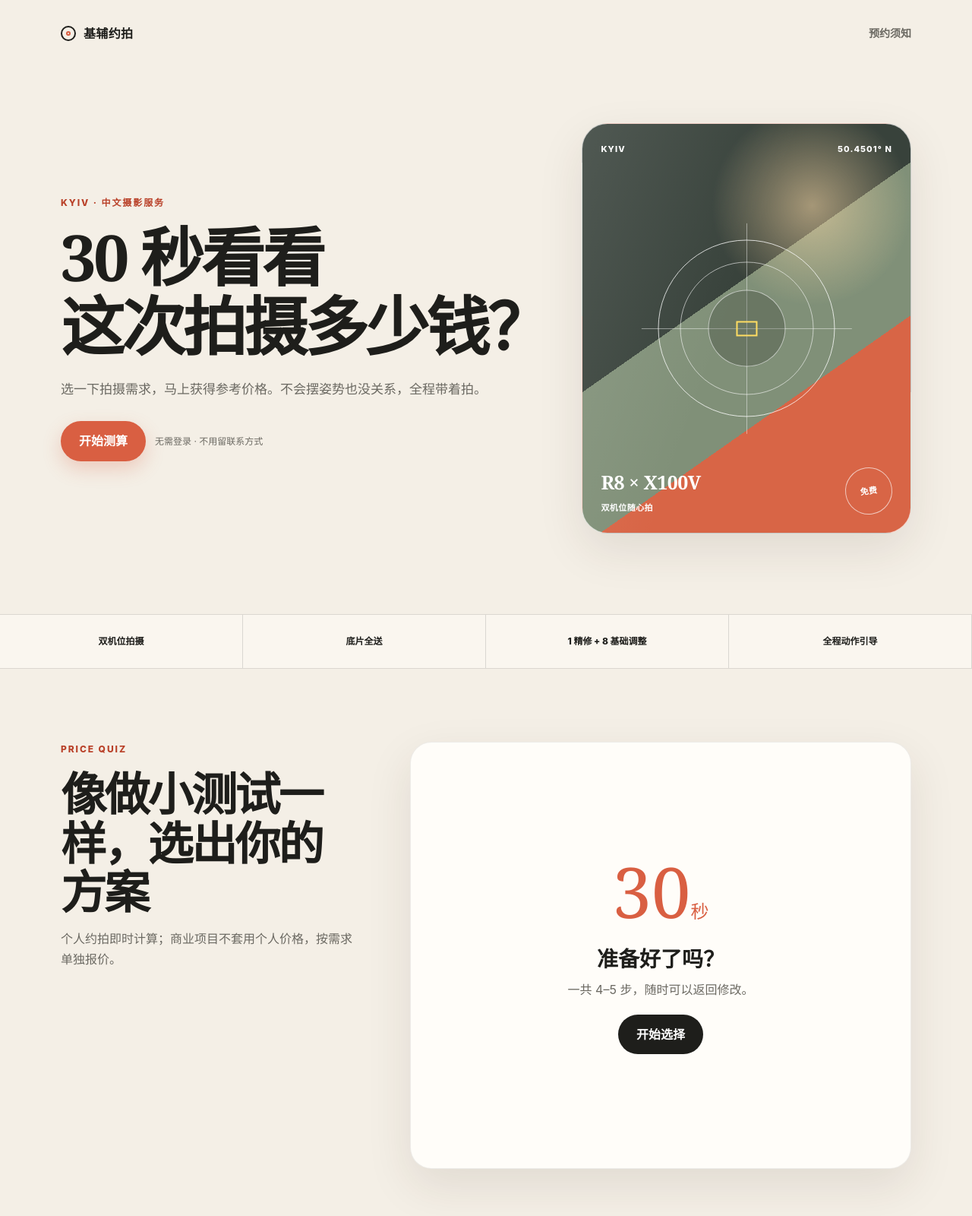
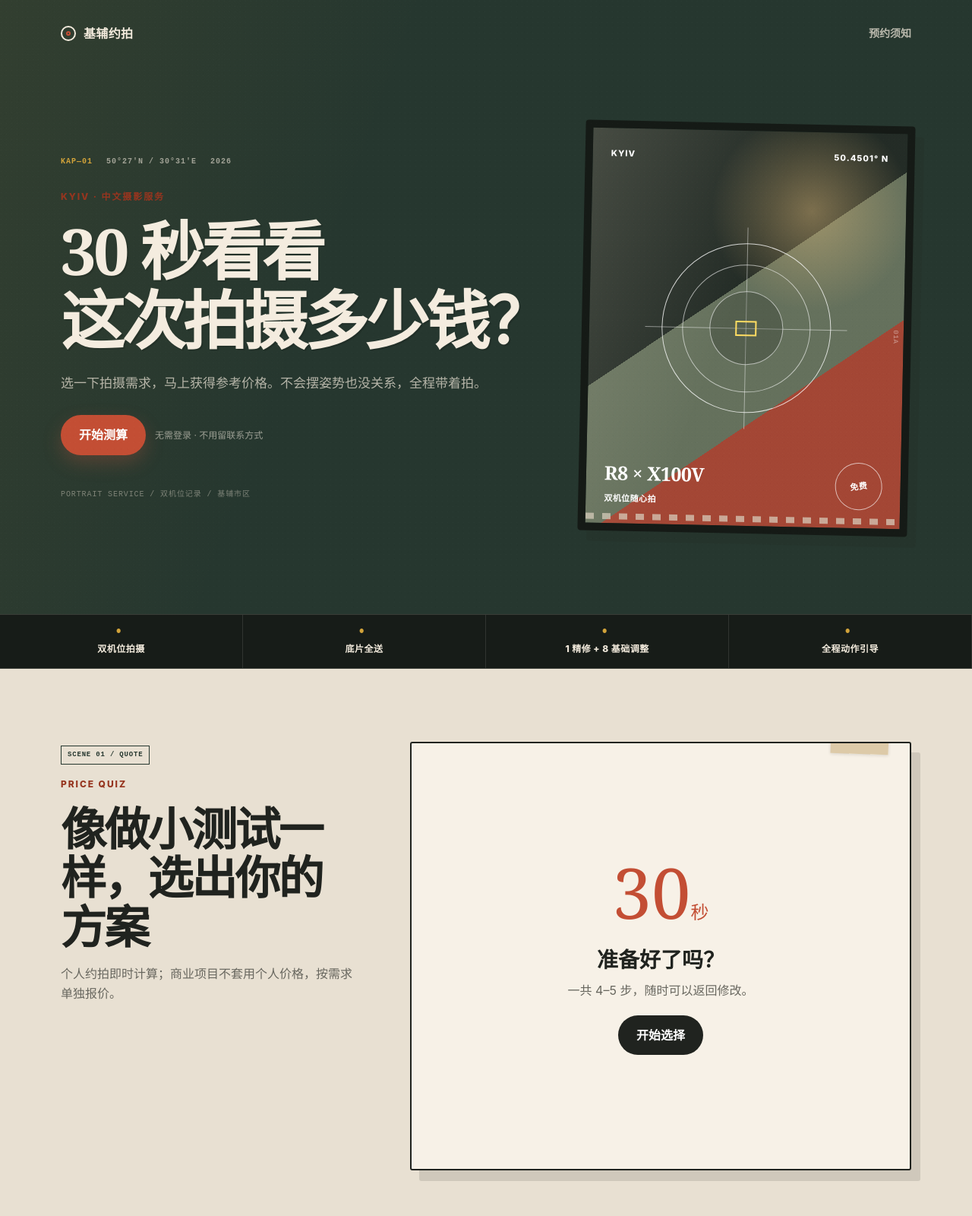
Before and after one commit to shangjinggege-hash/kyiv-photo, a plain HTML site: page index.html in a window 1280 px wide. Shown: the top 1600 px of the page at 76% size. Drawn offline with Linux system fonts and the light colour scheme.

Commit message:
Restyle site with Eastern European film aesthetic

```diff
--- a/index.html
+++ b/index.html
@@ -32,6 +32,11 @@
     <main id="top">
       <section class="hero section-shell" aria-labelledby="hero-title">
         <div class="hero-copy">
+          <div class="film-meta" aria-label="基辅摄影档案编号">
+            <span>KAP—01</span>
+            <span>50°27′N / 30°31′E</span>
+            <span>2026</span>
+          </div>
           <p class="eyebrow">KYIV · 中文摄影服务</p>
           <h1 id="hero-title">30 秒看看<br />这次拍摄多少钱？</h1>
           <p class="hero-lede">选一下拍摄需求，马上获得参考价格。不会摆姿势也没关系，全程带着拍。</p>
@@ -39,9 +44,10 @@
             <button class="button button-primary" type="button" data-action="start">开始测算</button>
             <span class="microcopy">无需登录 · 不用留联系方式</span>
           </div>
+          <p class="film-note">PORTRAIT SERVICE / 双机位记录 / 基辅市区</p>
         </div>
 
-        <div class="camera-card" aria-label="Canon R8 与 Fujifilm X100V 双机位服务">
+        <div class="camera-card film-frame" aria-label="Canon R8 与 Fujifilm X100V 双机位服务">
           <div class="camera-card-top">
             <span>KYIV</span>
             <span>50.4501° N</span>
@@ -58,6 +64,7 @@
             </div>
             <span class="free-stamp">免费</span>
           </div>
+          <span class="film-frame-number" aria-hidden="true">01A</span>
         </div>
       </section>
 
@@ -70,6 +77,7 @@
 
       <section class="calculator-section section-shell" id="calculator" aria-labelledby="calculator-title">
         <div class="section-intro">
+          <span class="scene-label">SCENE 01 / QUOTE</span>
           <p class="eyebrow">PRICE QUIZ</p>
           <h2 id="calculator-title">像做小测试一样，选出你的方案</h2>
           <p>个人约拍即时计算；商业项目不套用个人价格，按需求单独报价。</p>
@@ -131,6 +139,7 @@
 
       <section class="experience section-shell" aria-labelledby="experience-title">
         <div class="experience-heading">
+          <span class="scene-label">SCENE 02 / DIRECTION</span>
           <p class="eyebrow">EASY SHOOTING</p>
           <h2 id="experience-title">不会摆姿势？<br />没关系。</h2>
         </div>
@@ -175,6 +184,7 @@
 
       <section class="booking-notes section-shell" id="booking-notes" aria-labelledby="notes-title">
         <div class="notes-heading">
+          <span class="scene-label">END CREDITS / BOOKING</span>
           <p class="eyebrow">BEFORE BOOKING</p>
           <h2 id="notes-title">❗预约须知</h2>
           <p>支付定金即默认同意以下内容，请在预约前完整阅读。</p>
--- a/styles.css
+++ b/styles.css
@@ -1,14 +1,17 @@
 :root {
-  --paper: #f4efe6;
-  --paper-strong: #ebe2d3;
-  --surface: #fffdf9;
-  --ink: #1e1e1b;
-  --muted: #6b6962;
-  --line: rgba(30, 30, 27, 0.14);
-  --accent: #d95f42;
-  --accent-dark: #b94129;
-  --green: #68745a;
-  --shadow: 0 22px 60px rgba(55, 42, 27, 0.1);
+  --paper: #e8e0d2;
+  --paper-strong: #d9cebd;
+  --surface: #f7f1e7;
+  --ink: #20231f;
+  --muted: #68675f;
+  --line: rgba(32, 35, 31, 0.2);
+  --accent: #c34e34;
+  --accent-dark: #96351f;
+  --forest: #26372f;
+  --forest-light: #415446;
+  --mustard: #d2a33a;
+  --green: #596a58;
+  --shadow: 12px 14px 0 rgba(32, 35, 31, 0.12);
   --radius-lg: 28px;
   --radius-md: 18px;
   --radius-sm: 12px;
@@ -31,6 +34,20 @@ body {
   font-family: -apple-system, BlinkMacSystemFont, "Segoe UI", "PingFang SC", "Hiragino Sans GB", "Microsoft YaHei", sans-serif;
   line-height: 1.65;
   text-rendering: optimizeLegibility;
+}
+
+body::after {
+  position: fixed;
+  z-index: 100;
+  inset: 0;
+  pointer-events: none;
+  opacity: 0.16;
+  background-image:
+    radial-gradient(circle at 18% 20%, rgba(255, 255, 255, 0.36) 0 0.6px, transparent 0.8px),
+    radial-gradient(circle at 72% 68%, rgba(0, 0, 0, 0.32) 0 0.5px, transparent 0.8px);
+  background-size: 7px 7px, 9px 9px;
+  content: "";
+  mix-blend-mode: soft-light;
 }
 
 button,
@@ -67,13 +84,14 @@ button {
   min-height: 72px;
   margin-inline: auto;
   padding-top: env(safe-area-inset-top);
+  color: #f2eadc;
 }
 
 .brand {
   display: inline-flex;
   gap: 10px;
   align-items: center;
-  color: var(--ink);
+  color: #f2eadc;
   font-weight: 800;
   text-decoration: none;
   letter-spacing: 0.02em;
@@ -83,7 +101,7 @@ button {
   position: relative;
   width: 20px;
   height: 20px;
-  border: 2px solid var(--ink);
+  border: 2px solid #f2eadc;
   border-radius: 50%;
 }
 
@@ -98,17 +116,49 @@ button {
 .header-link {
   min-height: 44px;
   padding: 10px 0 10px 16px;
-  color: var(--muted);
+  color: rgba(242, 234, 220, 0.72);
   font-size: 14px;
   font-weight: 700;
   text-decoration: none;
 }
 
 .hero {
+  position: relative;
+  z-index: 1;
   display: grid;
   gap: 36px;
   align-items: center;
   padding-block: 48px 64px;
+}
+
+.hero::before {
+  position: absolute;
+  z-index: -1;
+  top: -88px;
+  bottom: 0;
+  left: 50%;
+  width: 100vw;
+  background:
+    linear-gradient(110deg, rgba(210, 163, 58, 0.07), transparent 36%),
+    var(--forest);
+  content: "";
+  transform: translateX(-50%);
+}
+
+.film-meta {
+  display: flex;
+  flex-wrap: wrap;
+  gap: 8px 18px;
+  margin-bottom: 28px;
+  color: rgba(242, 234, 220, 0.6);
+  font-family: "Courier New", monospace;
+  font-size: 10px;
+  font-weight: 700;
+  letter-spacing: 0.1em;
+}
+
+.film-meta span:first-child {
+  color: var(--mustard);
 }
 
 .eyebrow {
@@ -138,12 +188,14 @@ button {
 .hero h1 {
   max-width: 720px;
   font-size: clamp(44px, 13vw, 84px);
+  color: #f4ecdf;
+  text-shadow: 2px 2px 0 rgba(0, 0, 0, 0.13);
 }
 
 .hero-lede {
   max-width: 580px;
   margin: 24px 0 0;
-  color: var(--muted);
+  color: rgba(242, 234, 220, 0.7);
   font-size: 17px;
 }
 
@@ -193,8 +245,17 @@ button {
 }
 
 .microcopy {
-  color: var(--muted);
+  color: rgba(242, 234, 220, 0.58);
   font-size: 12px;
+}
+
+.film-note {
+  margin: 28px 0 0;
+  color: rgba(242, 234, 220, 0.42);
+  font-family: "Courier New", monospace;
+  font-size: 10px;
+  letter-spacing: 0.09em;
+  text-transform: uppercase;
 }
 
 .camera-card {
@@ -203,20 +264,47 @@ button {
   min-height: 460px;
   justify-self: center;
   overflow: hidden;
-  border: 1px solid rgba(255, 255, 255, 0.7);
-  border-radius: 34px;
+  border: 10px solid #151a16;
+  border-radius: 4px;
   color: #fff;
   background:
-    radial-gradient(circle at 70% 20%, rgba(255, 220, 168, 0.55), transparent 25%),
-    linear-gradient(145deg, #38423b 0 42%, #809078 42% 66%, #d86546 66% 100%);
+    radial-gradient(circle at 70% 20%, rgba(235, 196, 128, 0.48), transparent 26%),
+    linear-gradient(145deg, #222c27 0 42%, #697762 42% 66%, #ad4937 66% 100%);
   box-shadow: var(--shadow);
+  transform: rotate(1.2deg);
 }
 
 .camera-card::before {
   position: absolute;
   inset: 0;
-  background: linear-gradient(110deg, rgba(255, 255, 255, 0.12), transparent 46%);
+  background:
+    linear-gradient(110deg, rgba(255, 242, 214, 0.16), transparent 46%),
+    linear-gradient(0deg, rgba(52, 41, 28, 0.08), rgba(52, 41, 28, 0.08));
   content: "";
+}
+
+.camera-card::after {
+  position: absolute;
+  z-index: 3;
+  right: 0;
+  bottom: 5px;
+  left: 0;
+  height: 8px;
+  background: repeating-linear-gradient(90deg, #d9cebd 0 11px, transparent 11px 22px);
+  content: "";
+  opacity: 0.72;
+}
+
+.film-frame-number {
+  position: absolute;
+  z-index: 4;
+  top: 50%;
+  right: 9px;
+  color: rgba(255, 255, 255, 0.48);
+  font-family: "Courier New", monospace;
+  font-size: 9px;
+  letter-spacing: 0.08em;
+  transform: rotate(90deg) translateY(-50%);
 }
 
 .camera-card-top,
@@ -328,8 +416,9 @@ button {
 .benefit-bar {
   display: grid;
   grid-template-columns: repeat(2, 1fr);
-  border-block: 1px solid var(--line);
-  background: rgba(255, 253, 249, 0.48);
+  border-block: 1px solid rgba(242, 234, 220, 0.16);
+  color: #f2eadc;
+  background: #171c18;
 }
 
 .benefit-bar div {
@@ -337,11 +426,19 @@ button {
   min-height: 70px;
   place-items: center;
   padding: 12px;
-  border-right: 1px solid var(--line);
-  border-bottom: 1px solid var(--line);
+  border-right: 1px solid rgba(242, 234, 220, 0.12);
+  border-bottom: 1px solid rgba(242, 234, 220, 0.12);
   font-size: 12px;
   font-weight: 800;
+  letter-spacing: 0.04em;
   text-align: center;
+}
+
+.benefit-bar div::before {
+  margin-right: 6px;
+  color: var(--mustard);
+  content: "●";
+  font-size: 7px;
 }
 
 .calculator-section {
@@ -352,6 +449,18 @@ button {
 .section-intro {
   max-width: 680px;
   margin-bottom: 32px;
+}
+
+.scene-label {
+  display: inline-block;
+  margin-bottom: 16px;
+  padding: 4px 8px;
+  border: 1px solid currentColor;
+  color: var(--forest);
+  font-family: "Courier New", monospace;
+  font-size: 9px;
+  font-weight: 800;
+  letter-spacing: 0.09em;
 }
 
 .section-intro h2,
@@ -369,10 +478,24 @@ button {
 .quiz-card {
   min-height: 480px;
   overflow: hidden;
-  border: 1px solid rgba(30, 30, 27, 0.08);
-  border-radius: var(--radius-lg);
+  position: relative;
+  border: 2px solid var(--ink);
+  border-radius: 3px;
   background: var(--surface);
   box-shadow: var(--shadow);
+}
+
+.quiz-card::before {
+  position: absolute;
+  z-index: 2;
+  top: -12px;
+  right: 28px;
+  width: 76px;
+  height: 26px;
+  background: rgba(211, 188, 145, 0.72);
+  content: "";
+  transform: rotate(2deg);
+  box-shadow: 0 1px 4px rgba(35, 29, 22, 0.14);
 }
 
 .quiz-welcome {
@@ -436,7 +559,7 @@ button {
   width: 25%;
   height: 100%;
   border-radius: inherit;
-  background: var(--accent);
+  background: linear-gradient(90deg, var(--accent), var(--mustard));
   transition: width 220ms ease;
 }
 
@@ -478,7 +601,7 @@ button {
   justify-content: center;
   padding: 15px 18px;
   border: 1px solid var(--line);
-  border-radius: var(--radius-sm);
+  border-radius: 2px;
   color: var(--ink);
   background: #fff;
   text-align: left;
@@ -487,8 +610,14 @@ button {
 
 .option-card:hover,
 .option-card.is-selected {
-  border-color: var(--accent);
-  background: #fff5f1;
+  border-color: var(--forest);
+  color: #f5ede0;
+  background: var(--forest);
+}
+
+.option-card.is-selected span,
+.option-card:hover span {
+  color: rgba(245, 237, 224, 0.65);
 }
 
 .option-card:active {
@@ -615,7 +744,20 @@ button {
 }
 
 .result-card {
+  position: relative;
   padding: 28px 24px 32px;
+}
+
+.result-card::before {
+  display: block;
+  margin-bottom: 18px;
+  padding-bottom: 8px;
+  border-bottom: 1px dashed var(--line);
+  color: var(--muted);
+  font-family: "Courier New", monospace;
+  font-size: 9px;
+  letter-spacing: 0.12em;
+  content: "KYIV / FRAME 01 / CONTACT SHEET";
 }
 
 .result-eyebrow {
@@ -651,7 +793,7 @@ button {
 .result-badge {
   flex: 0 0 auto;
   padding: 7px 10px;
-  border-radius: 999px;
+  border-radius: 2px;
   color: var(--accent-dark);
   background: #fbe2da;
   font-size: 11px;
@@ -674,7 +816,8 @@ button {
 
 .price-block {
   padding-block: 28px 22px;
-  text-align: center;
+  position: relative;
+  text-align: left;
 }
 
 .price-block > span {
@@ -690,6 +833,7 @@ button {
   font-family: Georgia, serif;
   font-size: clamp(60px, 18vw, 88px);
   line-height: 1.1;
+  letter-spacing: -0.04em;
 }
 
 .price-block small {
@@ -706,8 +850,9 @@ button {
 
 .price-summary {
   padding: 6px 16px;
-  border-radius: 12px;
-  background: var(--paper);
+  border: 1px solid var(--line);
+  border-radius: 2px;
+  background: #eee6d8;
 }
 
 .summary-row {
@@ -746,8 +891,9 @@ button {
 .deposit-callout,
 .commercial-message {
   padding: 16px;
-  border-radius: 12px;
-  background: #edf0e9;
+  border-left: 4px solid var(--mustard);
+  border-radius: 0;
+  background: #dce1d7;
   font-size: 13px;
 }
 
@@ -802,7 +948,20 @@ button {
 }
 
 .experience {
+  position: relative;
   padding-block: 72px 96px;
+}
+
+.experience::before {
+  position: absolute;
+  z-index: -1;
+  top: 0;
+  bottom: 0;
+  left: 50%;
+  width: 100vw;
+  background: rgba(38, 55, 47, 0.06);
+  content: "";
+  transform: translateX(-50%);
 }
 
 .experience-heading {
@@ -814,13 +973,21 @@ button {
   gap: 1px;
   overflow: hidden;
   border: 1px solid var(--line);
-  border-radius: var(--radius-lg);
+  border-radius: 2px;
   background: var(--line);
 }
 
 .experience-grid article {
   padding: 28px 24px;
   background: var(--surface);
+}
+
+.experience-grid article:nth-child(2) {
+  background: #dbe0d5;
+}
+
+.experience-grid article:nth-child(3) {
+  background: #e5d2c7;
 }
 
 .feature-index {
@@ -848,9 +1015,24 @@ button {
   display: grid;
   gap: 36px;
   padding: 36px 24px;
-  border-radius: var(--radius-lg);
+  position: relative;
+  overflow: hidden;
+  border-radius: 3px;
   color: #fff;
-  background: var(--ink);
+  background:
+    linear-gradient(120deg, transparent 0 68%, rgba(195, 78, 52, 0.7) 68% 100%),
+    var(--forest);
+}
+
+.deliverables-card::after {
+  position: absolute;
+  right: 24px;
+  bottom: 14px;
+  color: rgba(255, 255, 255, 0.28);
+  font-family: "Courier New", monospace;
+  font-size: 10px;
+  letter-spacing: 0.12em;
+  content: "KAP—02 / DEVELOPED IN KYIV";
 }
 
 .check-list {
@@ -920,7 +1102,7 @@ button {
   width: 34px;
   height: 34px;
   place-items: center;
-  border-radius: 50%;
+  border-radius: 2px;
   color: var(--accent-dark);
   background: #fbe2da;
   font-family: Georgia, serif;
@@ -1013,6 +1195,10 @@ button {
     min-height: 540px;
   }
 
+  .film-note {
+    margin-top: 44px;
+  }
+
   .calculator-section {
     display: grid;
     grid-template-columns: minmax(260px, 0.75fr) minmax(520px, 1.25fr);
```
